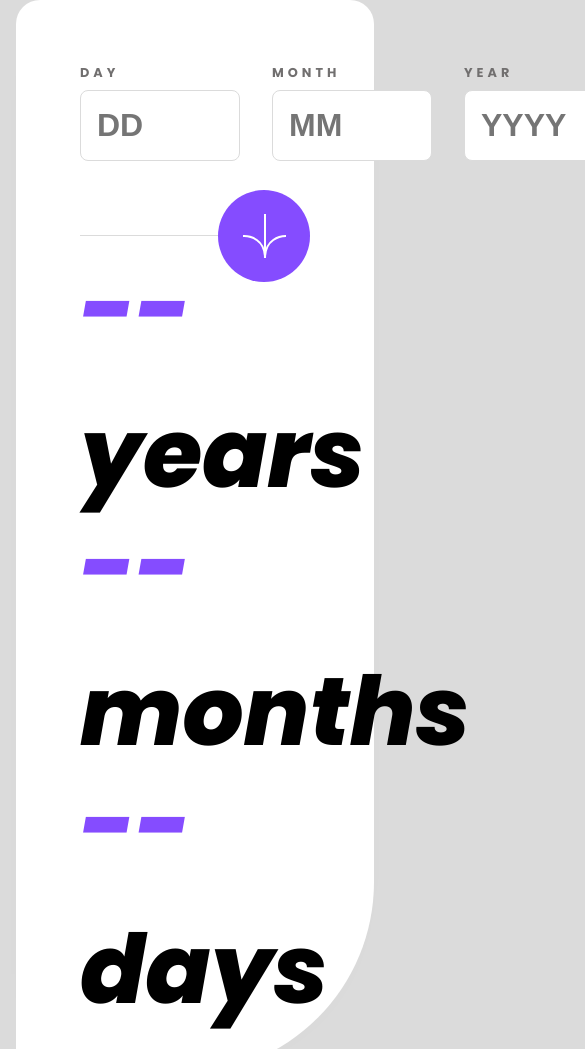
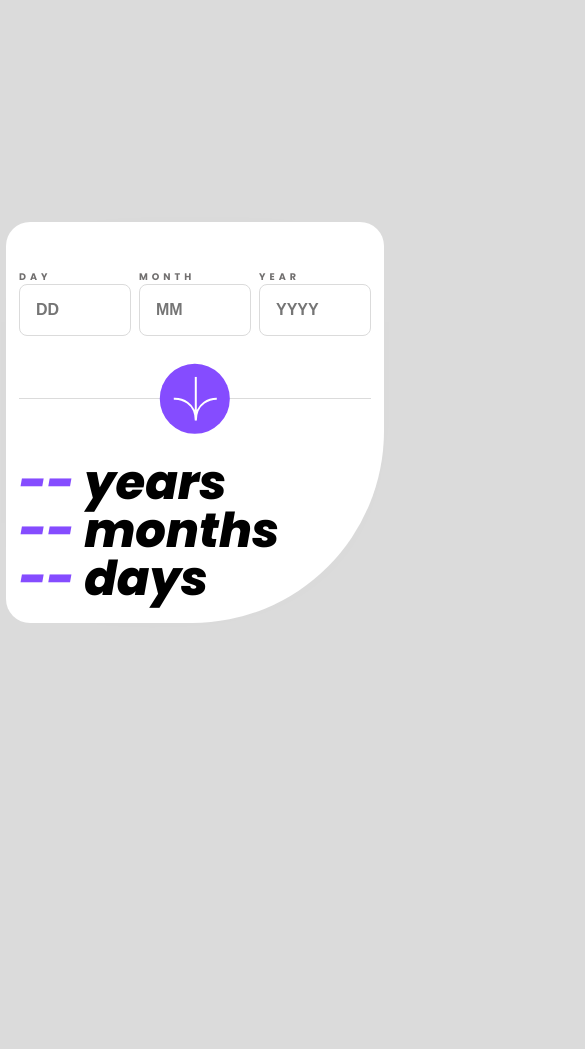
Before and after one commit to joysterr/fm-age-calculator, a plain HTML site: page index.html in a window 390 px wide. Shown: the top 1049 px of the page, 585 px wide, since content can reach past the window. After the commit the page ends 844 px from the top, so only its background shows below. Drawn offline with Linux system fonts and the light colour scheme.

Commit message:
updated styles entirely - moved from sass/scss to vanilla css. Design is now responsive with media queries

```diff
--- a/index.html
+++ b/index.html
@@ -14,7 +14,7 @@
     <body>
         <main class="calculator">
             <form id="inputForm" class="calculator__input">
-                <div class="input-wrapper">
+                <div class="input">
                     <div class="input__element">
                         <label class="input__label" for="inputDay">Day</label>
                         <input class="user__input" id="inputDay" type="number" placeholder="DD">
@@ -35,10 +35,10 @@
                         <svg xmlns="http://www.w3.org/2000/svg" width="44" height="44" viewBox="0 0 44 44"><g fill="none" stroke="#FFF" stroke-width="2"><path d="M1 22.019C8.333 21.686 23 25.616 23 44M23 44V0M45 22.019C37.667 21.686 23 25.616 23 44"/></g></svg>
                     </button>
             </form>
-            <div class="calculator__result">
-                <h1><span class="result__num" id="outputYear">--</span> years</h1>
-                <h1><span class="result__num" id="outputMonth">--</span> months</h1>
-                <h1><span class="result__num" id="outputDay">--</span> days</h1>
+            <div class="result">
+                <h1 class="result__text"><span class="result__num" id="outputYear">--</span> years</h1>
+                <h1 class="result__text"><span class="result__num" id="outputMonth">--</span> months</h1>
+                <h1 class="result__text"><span class="result__num" id="outputDay">--</span> days</h1>
             </div>
         </main>
         <script type="module" src="./scripts/submitForm.js"></script>
--- a/styles/_base.scss
+++ /dev/null
@@ -1,35 +0,0 @@
-*,
-::after,
-::before {
-    margin: 0;
-    padding: 0;
-    box-sizing: border-box;
-}
-
-body {
-    display: flex;
-    flex-direction: column;
-    justify-content: center;
-    align-items: center;
-
-    min-height: 100dvh;
-    font-family: Poppins, sans-serif;
-
-    background-color: var(--c-light-grey);
-}
-
-button {
-    display: block;
-    background: none;
-    border: none;
-    cursor: pointer;
-}
-
-svg {
-    display: block;
-    max-width: 100%;
-}
-
-h1 {
-    font-style: italic;
-}
--- a/styles/_components.scss
+++ /dev/null
@@ -1,115 +0,0 @@
-// age cacl
-
-// @media (width <= 768px) {
-
-// }
-
-
-.calculator {
-    padding: 4rem;
-    display: flex;
-    flex-direction: column;
-
-    width: min(50rem, calc(100% - 2rem));
-    margin-inline: auto;
-
-    background-color: var(--c-white);
-
-    border-radius: 1.5rem;
-    border-bottom-right-radius: 12rem;
-
-    -webkit-box-shadow: 0px 0px 73px -76px rgba(0,0,0,0.45);
-    -moz-box-shadow: 0px 0px 73px -76px rgba(0,0,0,0.45);
-    box-shadow: 0px 0px 73px -76px rgba(0,0,0,0.45);
-
-    &__input {
-        position: relative;
-    }
-
-    .input-wrapper {
-        display: flex;
-        gap: 2rem;
-        padding-bottom: 3rem;
-        border-bottom: 1px solid var(--c-light-grey);
-
-        .input__element {
-            display: flex;
-            flex-direction: column;
-            gap: .5rem;
-
-            .input__label {
-                font-weight: bold;
-                font-size: .8rem;
-                text-transform: uppercase;
-                letter-spacing: 4px;
-
-                color: var(--c-smokey-grey);
-            }
-
-            // util
-            .error {
-                color: var(--c-light-red);
-            }
-
-            .user__input {
-                padding: 1rem;
-                width: 10rem;
-
-                font-size: 2rem;
-                font-weight: bold;
-
-                border: 1px solid var(--c-light-grey);
-
-                border-radius: .5rem;
-
-                &:focus {
-                    outline-color: var(--c-purple);
-                    caret-color: var(--c-purple);
-                }
-            }
-
-            // util
-            .error-outline {
-                border: 1px solid var(--c-light-red);
-            }
-
-            .input__error {
-                color: var(--c-light-red);
-                font-size: .8rem;
-                font-style: italic ;
-            }
-        }
-    }
-
-    &__btn {
-        position: absolute;
-        bottom: 0;
-        right: 0;
-        transform: translateY(50%);
-        display: block;
-        padding: 1.5rem;
-        max-width: 7rem;
-        border-radius: 50%;
-        background-color: var(--c-purple);
-        transition: background-color .3s ease;
-
-        &:hover {
-            background-color: var(--c-off-black);
-        }
-
-        svg {
-            display: block;
-        }
-    }
-
-    &__result {
-        & > h1 {
-            font-size: 6rem;
-            margin-bottom: -2rem;
-        }
-    }
-
-    .result__num {
-        color: var(--c-purple);
-    }
-}
--- a/styles/_variables.scss
+++ /dev/null
@@ -1,41 +0,0 @@
-:root {
-    // primary colors
-    --c-purple: hsl(259, 100%, 65%);
-    --c-light-red: hsl(0, 100%, 67%);
-
-    // neutrals
-    --c-white: hsl(0, 0%, 100%);
-    --c-light-grey: hsl(0, 0%, 86%);
-    --c-smokey-grey: hsl(0, 1%, 44%);
-    --c-off-black: hsl(0, 0%, 8%);
-}
-
-
-// typography
-@font-face {
-    font-family: Poppins;
-    src: url(../assets/fonts/Poppins-Regular.ttf);
-    font-weight: normal;
-    font-style: normal;
-}
-
-@font-face {
-    font-family: Poppins;
-    src: url(../assets/fonts/Poppins-Italic.ttf);
-    font-weight: normal;
-    font-style: italic;
-}
-
-@font-face {
-    font-family: Poppins;
-    src: url(../assets/fonts/Poppins-Bold.ttf);
-    font-weight: bold;
-    font-style: normal;
-}
-
-@font-face {
-    font-family: Poppins;
-    src: url(../assets/fonts/Poppins-ExtraBoldItalic.ttf);
-    font-weight: 800;
-    font-style: italic;
-}
--- a/styles/main.css
+++ b/styles/main.css
@@ -1,37 +1,3 @@
-*,
-::after,
-::before {
-  margin: 0;
-  padding: 0;
-  box-sizing: border-box;
-}
-
-body {
-  display: flex;
-  flex-direction: column;
-  justify-content: center;
-  align-items: center;
-  min-height: 100dvh;
-  font-family: Poppins, sans-serif;
-  background-color: var(--c-light-grey);
-}
-
-button {
-  display: block;
-  background: none;
-  border: none;
-  cursor: pointer;
-}
-
-svg {
-  display: block;
-  max-width: 100%;
-}
-
-h1 {
-  font-style: italic;
-}
-
 :root {
     --c-purple: hsl(259, 100%, 65%);
     --c-light-red: hsl(0, 100%, 67%);
@@ -65,44 +31,93 @@ h1 {
     font-weight: 800;
     font-style: italic;
 }
-.calculator {
-  padding: 4rem;
+
+*,
+::after,
+::before {
+    margin: 0;
+    padding: 0;
+    box-sizing: border-box;
+}
+
+body {
+	max-width: 100%;
     display: flex;
     flex-direction: column;
-  width: min(50rem, 100% - 2rem);
+    justify-content: center;
+    align-items: center;
+    min-height: 100dvh;
+
+    font-family: Poppins, sans-serif;
+
+    background-color: var(--c-light-grey);
+}
+
+button {
+    display: block;
+    border: none;
+
+    background: none;
+
+    cursor: pointer;
+}
+
+svg {
+    display: block;
+    max-width: 100%;
+}
+
+h1 {
+    font-style: italic;
+}
+
+.calculator {
     margin-inline: auto;
-  background-color: var(--c-white);
+    padding-inline: 2rem;
+    display: flex;
+    flex-direction: column;
+
     border-radius: 1.5rem;
     border-bottom-right-radius: 12rem;
+
+    background-color: var(--c-white);
+
     -webkit-box-shadow: 0px 0px 73px -76px rgba(0, 0, 0, 0.45);
     -moz-box-shadow: 0px 0px 73px -76px rgba(0, 0, 0, 0.45);
     box-shadow: 0px 0px 73px -76px rgba(0, 0, 0, 0.45);
 }
+
 .calculator__input {
     position: relative;
+    margin-block: 3rem;
 }
-.calculator .input-wrapper {
+
+.input {
+    padding-bottom: 3rem;
     display: flex;
-  gap: 2rem;
-  padding-bottom: 3rem;
+    justify-content: center;
+    gap: 1rem;
     border-bottom: 1px solid var(--c-light-grey);
 }
-.calculator .input-wrapper .input__element {
+
+.input__element {
     display: flex;
     flex-direction: column;
-  gap: 0.5rem;
 }
-.calculator .input-wrapper .input__element .input__label {
+
+.input__element .input__label {
     font-weight: bold;
     font-size: 0.8rem;
     text-transform: uppercase;
     letter-spacing: 4px;
     color: var(--c-smokey-grey);
 }
-.calculator .input-wrapper .input__element .error {
+
+.input__element .error {
     color: var(--c-light-red);
 }
-.calculator .input-wrapper .input__element .user__input {
+
+.input__element .user__input {
     padding: 1rem;
     width: 10rem;
     font-size: 2rem;
@@ -110,18 +125,21 @@ h1 {
     border: 1px solid var(--c-light-grey);
     border-radius: 0.5rem;
 }
-.calculator .input-wrapper .input__element .user__input:focus {
+
+.input__element .user__input:focus {
     outline-color: var(--c-purple);
     caret-color: var(--c-purple);
 }
-.calculator .input-wrapper .input__element .error-outline {
+
+.input__element .error-outline {
     border: 1px solid var(--c-light-red);
 }
-.calculator .input-wrapper .input__element .input__error {
+.input__element .input__error {
     color: var(--c-light-red);
     font-size: 0.8rem;
     font-style: italic;
 }
+
 .calculator__btn {
     position: absolute;
     bottom: 0;
@@ -134,18 +152,71 @@ h1 {
     background-color: var(--c-purple);
     transition: background-color 0.3s ease;
 }
+
 .calculator__btn:hover {
     background-color: var(--c-off-black);
 }
+
 .calculator__btn svg {
     display: block;
 }
-.calculator__result > h1 {
+
+/* results section */
+.result {
+    padding-bottom: 2rem;
+}
+
+.result__text {
     font-size: 6rem;
     margin-bottom: -2rem;
 }
-.calculator .result__num {
+
+.result__num {
     color: var(--c-purple);
 }
 
-/*# sourceMappingURL=main.css.map */
+@media (max-width: 425px) {
+	.calculator {
+		margin-inline: 0;
+		padding-inline: .8rem;
+	}
+
+	.input {
+		gap: 0.5rem;
+	}
+
+	.input__element .input__label {
+		font-size: 0.6rem;
+	}
+
+	.input__element .user__input {
+		padding: 1rem;
+		width: 7rem;
+		font-size: 1rem;
+	}
+
+	.input__element .input__error {
+		font-size: 0.6rem;
+	}
+
+	.calculator__btn {
+		right: 50%;
+		transform: translate(50%, 50%);
+		padding: 0.8rem;
+		max-width: 7rem;
+	}
+
+	.result__text {
+		font-size: 3rem;
+		margin-bottom: -1.5rem;
+	}
+}
+
+
+@media (max-width: 375px) {
+	.input__element .user__input {
+		padding: 1rem;
+		width: 6rem;
+		font-size: 0.8rem;
+	}
+}
--- a/styles/main.scss
+++ /dev/null
@@ -1,3 +0,0 @@
-@use "base";
-@use "variables";
-@use "components";
```
Also changed, not shown: 2 other files. Lines whose indentation alone changed are shown as unchanged.
